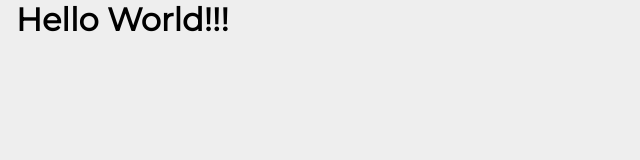
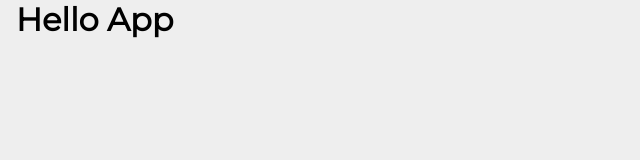
Before and after one commit to Mayday46/Keeper-React, a React (Create React App) app: page / in a window 1280 px wide. Shown: the top 160 px of the page, without its empty margins (0-640 px from the left). Built offline with nearby package versions, Linux system fonts and the light colour scheme; a web font is replaced by a local one.

Commit message:
App file

```diff
--- /dev/null
+++ b/src/App.jsx
@@ -0,0 +1,14 @@
+
+
+
+import React from "react";
+
+function App() {
+    return (
+        <h1>
+            Hello App
+        </h1>
+    )
+}
+
+export default App;
--- a/src/index.js
+++ b/src/index.js
@@ -12,10 +12,11 @@
 //HINT: You will need to study the classes in teh styles.css file to appy styling.
 import React from "react";
 import ReactDOM from "react-dom";
+import App from "./App";
 
 ReactDOM.render(
     <div>
-        <h1>Hello World!!!</h1>
+        <App/>
     </div>,
     document.getElementById("root")
 );
```
